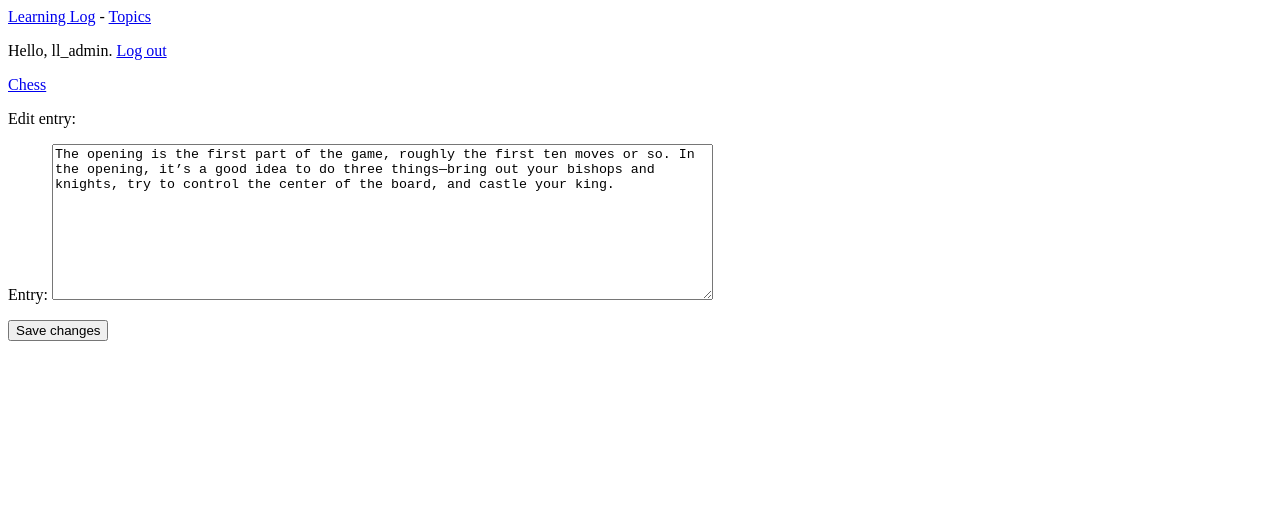
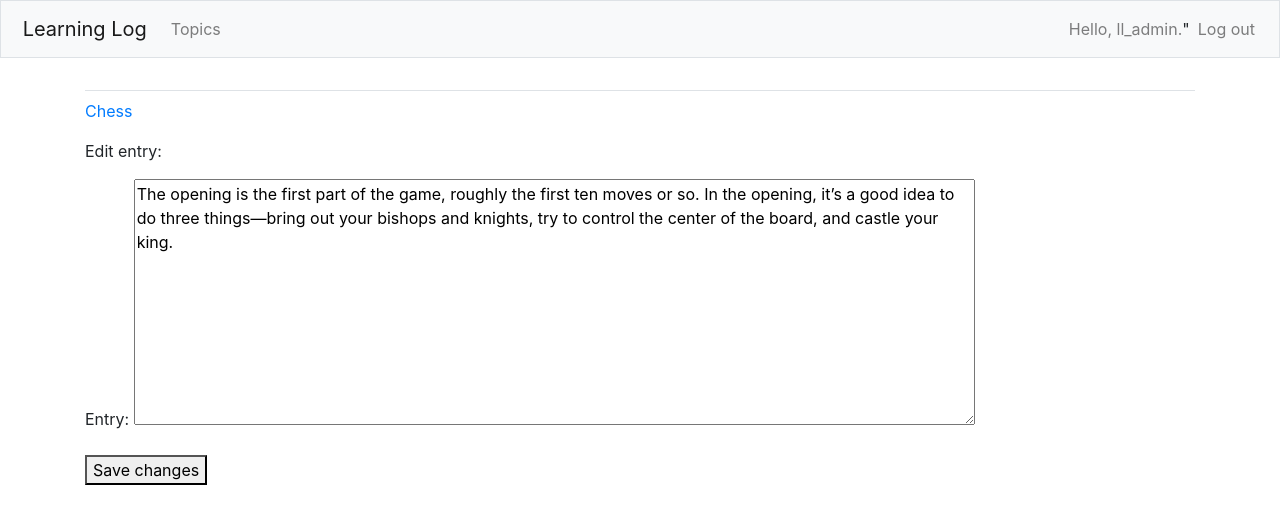
Before and after one commit to Esfekia/learning_log, a Django app: page /edit_entry/1/ in a window 1280 px wide. Shown: the top 524 px of the page. Run offline with Django 4.2, Linux system fonts and the light colour scheme; the first user in the database is signed in; data comes from the database, SQL or seed files in the repository; some libraries are stand-ins or nearby versions.

Commit message:
Installed Bootstrap library and styled index.html in a presentable way.

```diff
--- a/learning_log/settings.py
+++ b/learning_log/settings.py
@@ -34,6 +34,9 @@ INSTALLED_APPS = [
     # My apps
     'learning_logs',
     'users',
+
+    # Third party apps.
+    'bootstrap4',
 
     # Django defailt apps
     'django.contrib.admin',
--- a/learning_logs/templates/learning_logs/base.html
+++ b/learning_logs/templates/learning_logs/base.html
@@ -1,13 +1,59 @@
-<p>
-	<a href="{% url 'learning_logs:index' %}">Learning Log</a> -
-	<a href="{% url 'learning_logs:topics' %}">Topics</a>
-</p>
-{% if user.is_authenticated %}
-Hello, {{ user.username }}.
-<a href="{% url 'users:logout' %}">Log out</a>
-{% else %}
-<a href="{% url 'users:register' %}">Register</a>
-<a href="{% url 'users:login' %}">Log in</a>
-{% endif %}
+{% load bootstrap4 %}
 
-{% block content %} {% endblock content %}
+<!doctype html>
+<html lang="en">
+
+<head>
+	<meta charset="utf-8">
+	<meta name="viewport" content="width=device-width, initial-scale=1,
+	shrink-to-fit=no">
+	<title>Learning Log</title>
+
+	{% bootstrap_css %}
+	{% bootstrap_javascript jquery='full' %}
+</head>
+
+<body>
+	<nav class="navbar navbar-expand-md navbar-light bg-light mb-4 border">
+		<a class="navbar-brand" href="{% url 'learning_logs:index'%}">
+			 Learning Log</a>
+		<button class="navbar-toggler" type="button" data-toggle="collapse" data-target="#navbarCollapse"
+			aria-controls="navbarCollapse" aria-expanded="false" aria-label="Toggle navigation">
+			<span class="navbar-toggler-icon"></span></button>
+		<div class="collapse navbar-collapse" id="navbarCollapse">
+			<ul class="navbar-nav mr-auto">
+				<li class="nav-item">
+					<a class="nav-link" href="{% url 'learning_logs:topics'%}">
+						Topics</a>
+				</li>
+			</ul>
+			<ul class="navbar-nav ml-auto">
+				{% if user.is_authenticated %}
+				<li class="nav-item">
+					<span class="navbar-text" }">Hello, {{ user.username}}.</span>"
+				</li>
+				<li class="nav-item">
+					<a class="nav-link" href="{% url 'users:logout' %}">Log out</a>
+				</li>
+				{% else %}
+				<li class="nav-item">
+					<a class="nav-link" href="{% url 'users:register' %}">Register</a>
+				</li>
+				<li class="nav-item">
+					<a class="nav-link" href="{% url 'users:login' %}">Log in</a>
+				</li>
+				{% endif %}
+			</ul>
+		</div>
+	</nav>
+	<main role="main" class="container">
+		<div class="pb-2 mb-2 border-bottom">
+			{% block page_header %}{% endblock page_header %}
+		</div>
+		<div>
+			{% block content %} {% endblock content %}
+		</div>
+	</main>
+</body>
+
+</html>
```
Also changed, not shown: learning_logs/templates/learning_logs/base_old.html (added, +13 -0 lines), 3 other files.
